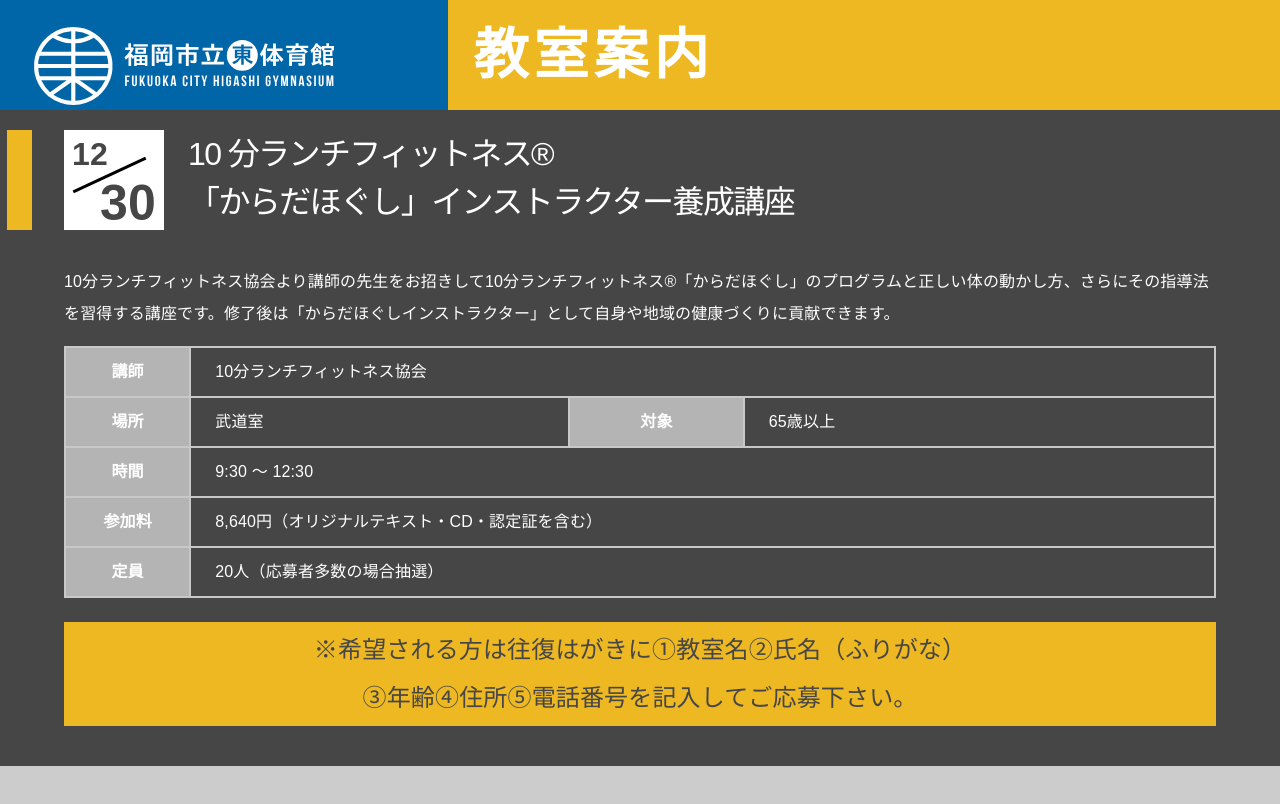
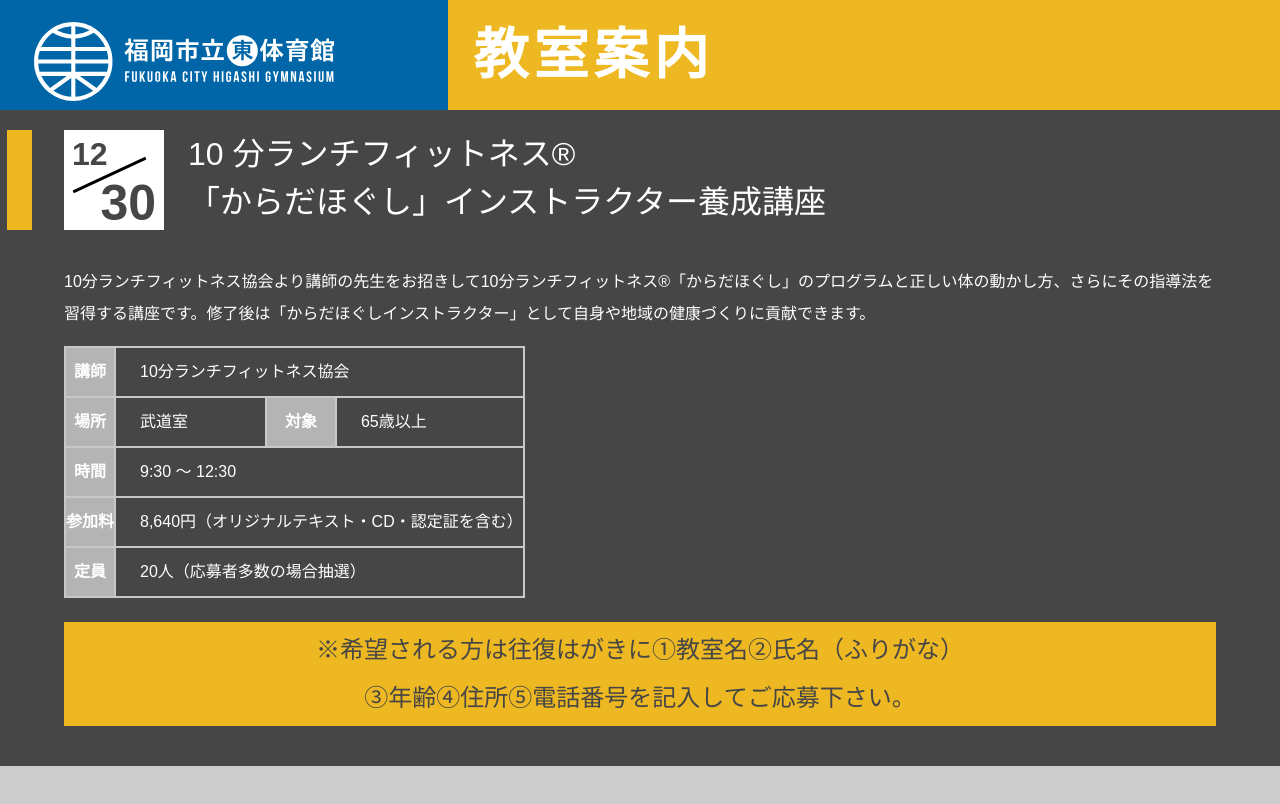
Before and after one commit to lazulirose/1804client_web, a website: page src/index.html in a window 1280 px wide. Shown: the top 804 px of the page. Drawn offline with Linux system fonts and the light colour scheme; placeholder pictures from the web are drawn by us.

Commit message:
Fix index.html,scss, css

```diff
--- a/src/index.html
+++ b/src/index.html
@@ -3,8 +3,7 @@
 
 <head>
     <meta charset="UTF-8">
-    <title>Document</title>
-    <link rel="stylesheet" href="./css/milligram.min.css">
+    <title>教室案内</title>
     <link rel="stylesheet" href="./css/style.css">
 </head>
 
--- a/src/scss/object/project/_school.scss
+++ b/src/scss/object/project/_school.scss
@@ -8,7 +8,7 @@
     text-align: center;
     img {
         width: 67%;
-        padding: 6% 0 0;
+        padding: 5% 0 0;
         margin-right: 18%;
     }
 }
```
Also changed, not shown: src/css/style.css.
